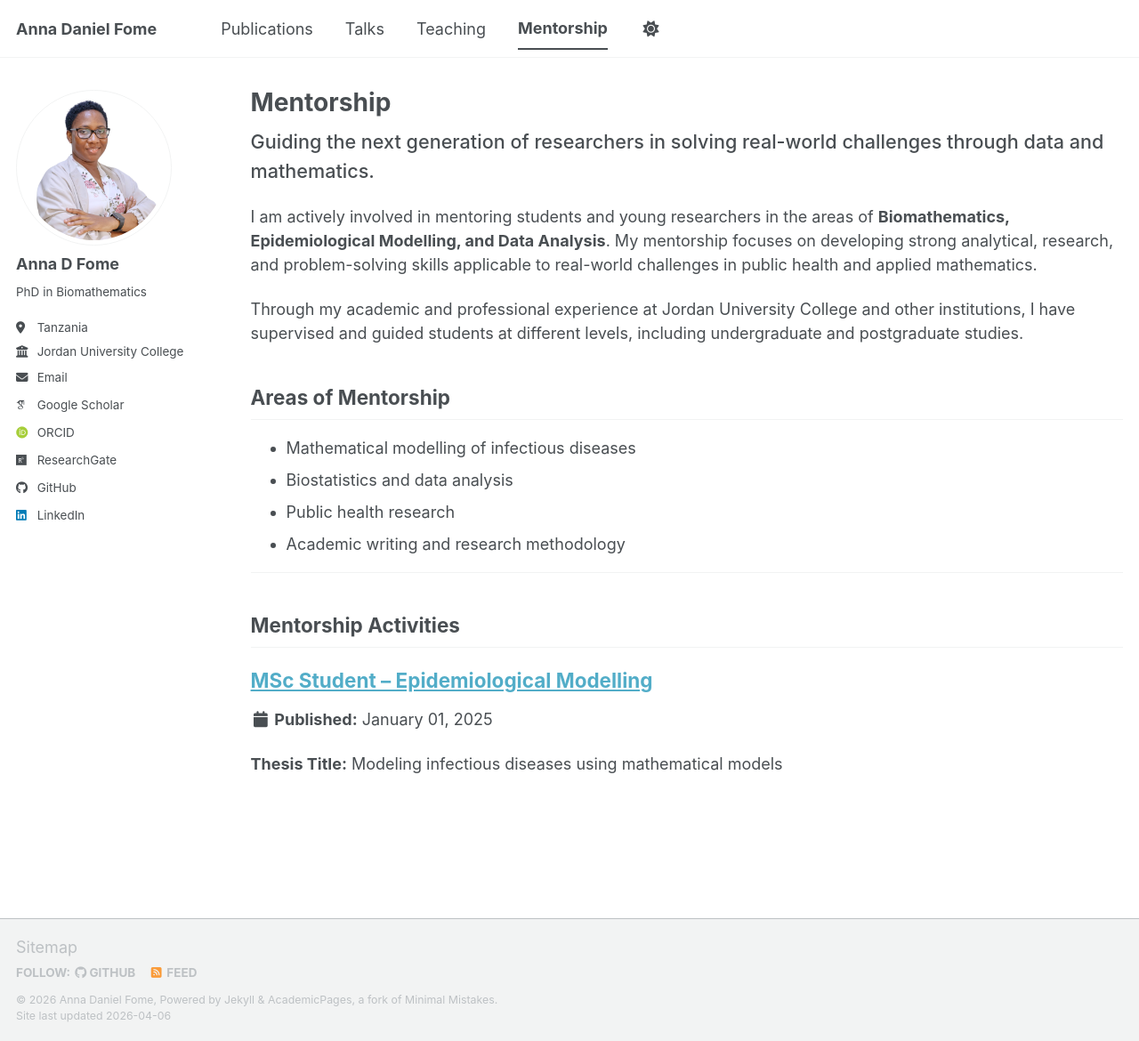
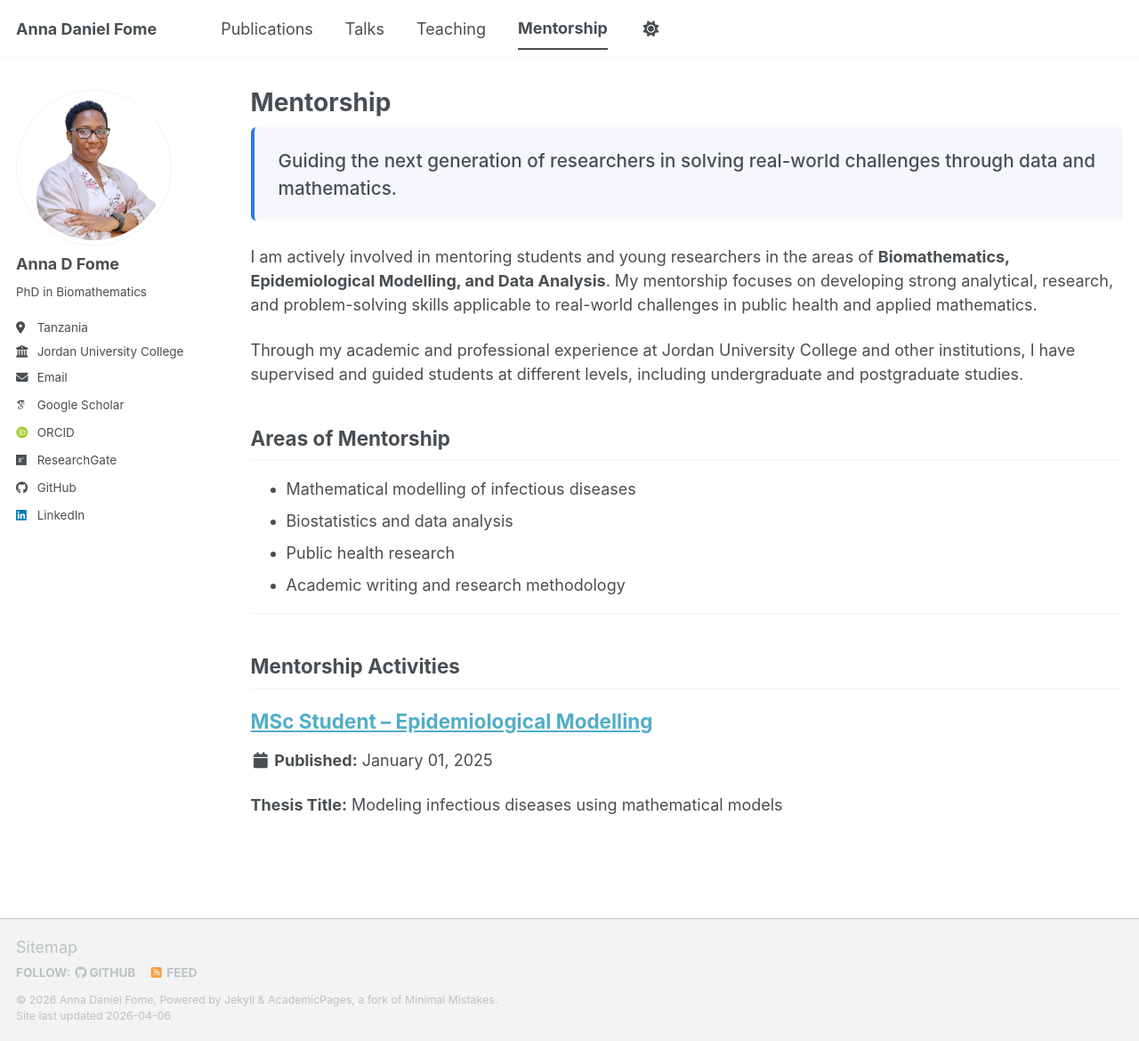
Before and after one commit to FomeA/FomeA.github.io, a Jekyll site: the page built from _pages/mentorship.html, in a window 1280 px wide and 1170 px high. Shown: the whole window at 89% size. Built offline with Jekyll 4.4.1, drawn with Linux system fonts in a browser that asks for light colours; some web fonts are replaced; a script bundle is joined from its source files by our own code; library files that are not in the unit come from our copies.

Commit message:
Update mentorship.html

```diff
--- a/_pages/mentorship.html
+++ b/_pages/mentorship.html
@@ -8,9 +8,11 @@ author_profile: true
 <div class="page__content">
 
   <!-- Hero / Intro Section -->
-  <p style="font-size: 1.2em; font-weight: 500; margin-bottom: 1em;">
+<div style="background-color: #f5f7fa; padding: 1.2em 1.5em; border-left: 4px solid #2c7be5; border-radius: 6px; margin-bottom: 1.5em;">
+  <p style="font-size: 1.15em; font-weight: 500; margin: 0;">
     Guiding the next generation of researchers in solving real-world challenges through data and mathematics.
   </p>
+</div>
 
   <p>
     I am actively involved in mentoring students and young researchers in the areas of
```
